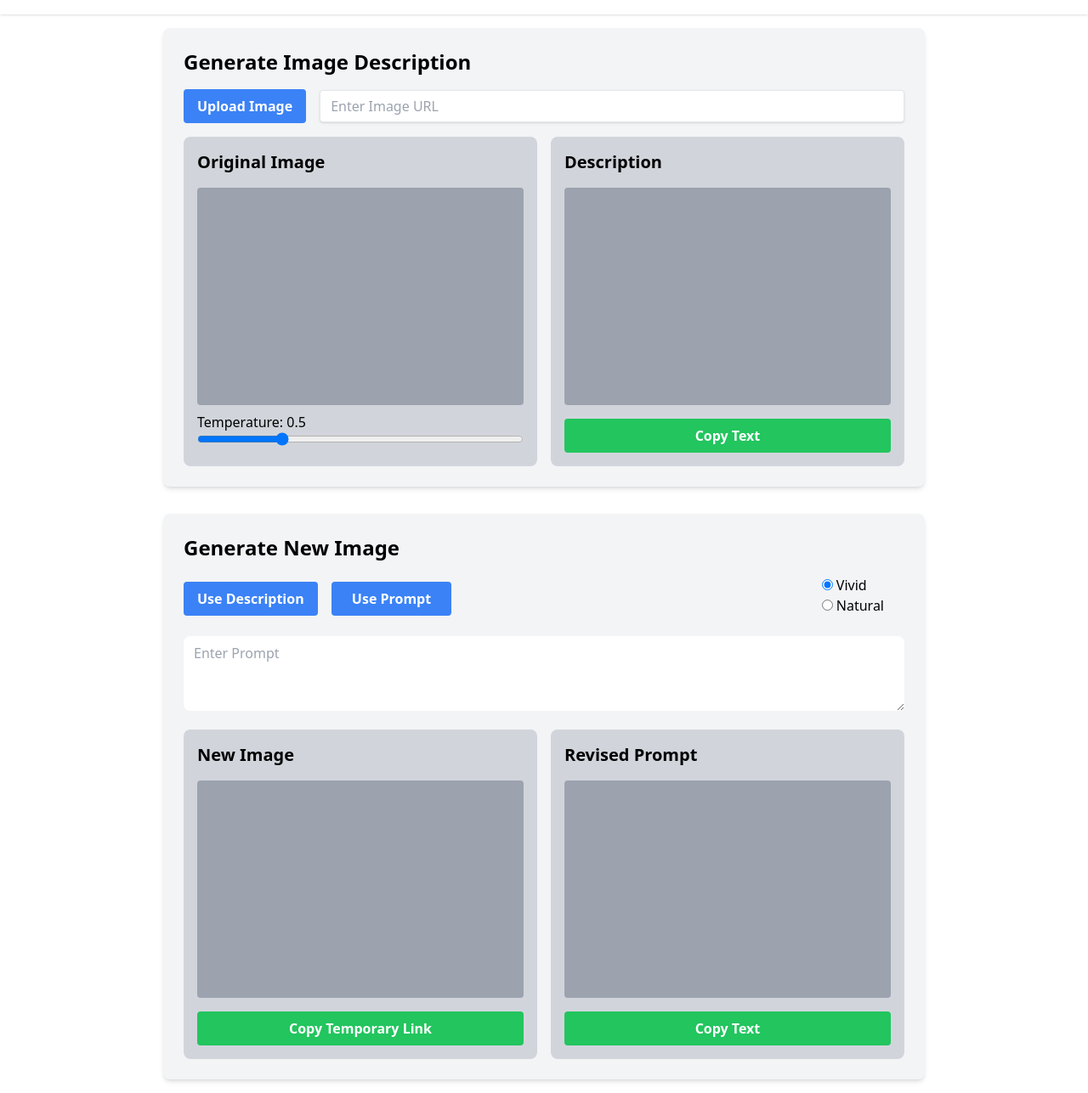
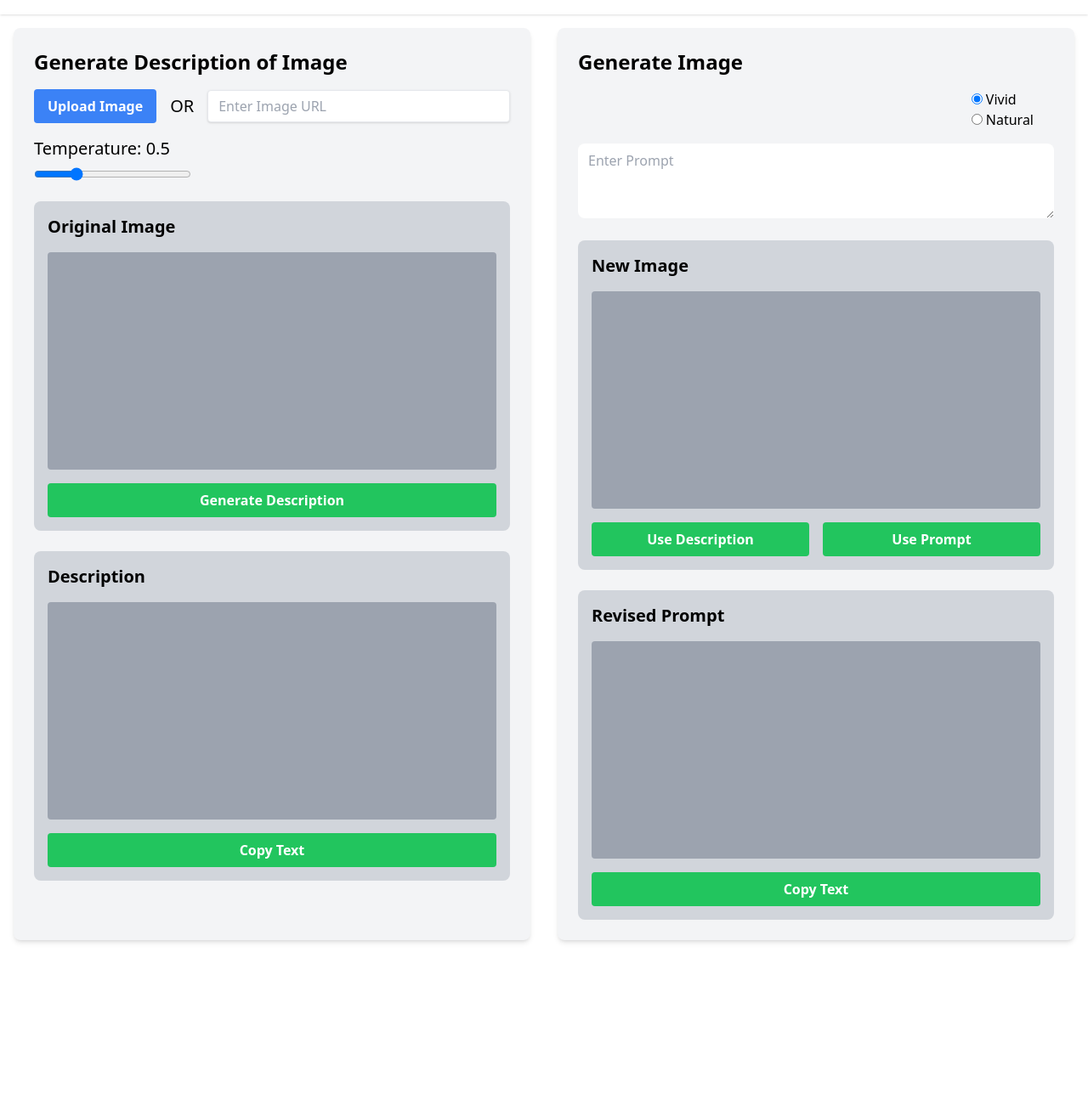
Before and after one commit to James9446/image_replicator, a website: page public/index.html in a window 1280 px wide. Shown: the part 85-1372 px from the top of the page at 85% size. After the commit the page ends 1208 px from the top, so only its background shows below. Drawn offline with nearby package versions, Linux system fonts and the light colour scheme.

Commit message:
layout adjustments

```diff
--- a/public/index.html
+++ b/public/index.html
@@ -90,67 +90,75 @@
 </header>
 <body class="bg-white text-black">
 
-<div class="flex flex-col items-center justify-center p-4">
-  <div class="w-full max-w-4xl bg-gray-100 p-6 rounded-lg shadow-md">
-    <h3 class="text-2xl font-bold mb-4">Generate Image Description</h3>
+<div class="flex flex-col md:flex-row justify-center p-4">
+  <!-- grey column 1 -->
+  <div class="w-full mr-4 max-w-2xl bg-gray-100 p-6 rounded-lg shadow-md">
+    <h3 class="text-2xl font-bold mb-4">Generate Description of Image</h3>
 
-    <div class="flex flex-col md:flex-row justify-between items-start md:items-center mb-4">
+    <div class="flex flex-col mb-4 md:flex-row justify-between items-start md:items-center">
       <!-- <div class="flex justify-between"> -->
-      <label for="image-upload" class="bg-blue-500 hover:bg-blue-700 text-white font-bold py-2 px-4 rounded focus:outline-none focus:shadow-outline">
+      <label for="image-upload" class="bg-blue-500 py-2 px-4 hover:bg-blue-700 text-white font-bold rounded focus:outline-none focus:shadow-outline">
         Upload Image
         <input id="image-upload" onchange="loadImageFromFile(this)" type="file" class="hidden" accept="image/*" />
       </label>
+       <span class="text-xl px-4">OR</span>
 
-
-        <div  class="flex-1 md:ml-4 mt-4 md:mt-0">
+        <div  class="flex-1 md:mt-0">
           <input id="image-url" onchange="loadImageFromUrl(this.value)" type="text" placeholder="Enter Image URL" class="shadow appearance-none border rounded w-full py-2 px-3 text-gray-700 leading-tight focus:outline-none focus:shadow-outline" >
         </div>
-
 
       <!-- </div> -->
 
     </div>
 
-    <div class="flex flex-col md:flex-row">
-      <div class="w-full md:w-1/2 p-4 bg-gray-300 rounded-lg mb-4 md:mb-0 md:mr-4">
+    <div class="flex flex-col">
+      <p class="text-xl">Temperature: <span id="temp-value"></span></p>
+      <input class="py-2 max-w-[33%]" id="temp-slider" type="range" min="0" max="200" value="50">
+    </div>
+
+    <!-- <div class="py-4">
+      <textarea id="prompt-input" name="image-prompt" cols="40" rows="3" placeholder="Enter Prompt" class="rounded-lg py-2 px-3 w-full" ></textarea>
+    </div> -->
+
+    <div class="flex flex-col mt-4">
+      <!-- Grey box 1 -->
+      <div class="w-full mb-6 p-4 bg-gray-300 rounded-lg">
         <h4 class="text-xl font-bold mb-4">Original Image</h4>
         <div class="h-64 bg-gray-400 rounded flex items-center justify-center text-white">
           <!-- Original Image will be displayed here -->
             <img id="original-image" src="" alt="Uploaded Image" class="max-w-full max-h-full" style="display: none;" />
         </div>
-        <div class="flex flex-col py-2">
-          <p>Temperature: <span id="temp-value">  </span></p>
-          <input id="temp-slider" type="range" min="0" max="200" value="50">
-        </div>
+        <!-- Temperature was here -->
+        <button onclick="generateDescription('original-image')" class="bg-green-500 w-full mt-4 py-2 px-4 hover:bg-green-700 text-white font-bold rounded focus:outline-none focus:shadow-outline" type="button">
+          Generate Description
+        </button>
       </div>
-      <div class="w-full md:w-1/2 p-4 bg-gray-300 rounded-lg">
+      <!-- Grey box 2 -->
+      <div class="w-full p-4 bg-gray-300 rounded-lg">
         <h4 class="text-xl font-bold mb-4">Description</h4>
         <div class="h-64 bg-gray-400 rounded flex items-center justify-center text-white">
           <!-- Description will be displayed here -->
           <span id="image-description"></span>
         </div>
-        <button onclick="copyToClipboard('image-description')" class="bg-green-500 hover:bg-green-700 text-white font-bold py-2 px-4 rounded focus:outline-none focus:shadow-outline w-full mt-4" type="button">
+        <button onclick="copyToClipboard('image-description')" class="bg-green-500 w-full mt-4 py-2 px-4 hover:bg-green-700 text-white font-bold rounded focus:outline-none focus:shadow-outline" type="button">
           Copy Text
         </button>
 
       </div>
     </div>
   </div>
-</div>
+<!-- </div> -->
 
 
-<div class="flex flex-col items-center justify-center p-4">
-  <div class="w-full max-w-4xl bg-gray-100 p-6 rounded-lg shadow-md">
-    <h3 class="text-2xl font-bold mb-4">Generate New Image</h3>
+<!-- <div class="flex flex-col md:flex-row items-center justify-center p-4"> -->
+  <!-- grey column 2 -->
+  <div class="w-full ml-4 max-w-2xl p-6 bg-gray-100 rounded-lg shadow-md">
+    <h3 class="text-2xl font-bold mb-4">Generate Image</h3>
 
     <div class="flex justify-between">
+      <!-- Old location for Use Description and Use Prompt buttons -->
       <div>
-        <button id="use-description-btn" onclick="getImage(this.id, document.getElementById('vivid-radio').checked)" class="bg-blue-500 hover:bg-blue-700 text-white font-bold py-2 px-4 my-2 rounded focus:outline-none focus:shadow-outline">
-          Use Description
-        </button>
-        <button id="use-prompt-btn" onclick="getImage(this.id, document.getElementById('vivid-radio').checked)" class="bg-blue-500 hover:bg-blue-700 text-white font-bold py-2 px-6 ml-3 my-2 rounded focus:outline-none focus:shadow-outline">
-          Use Prompt
-        </button>
+
       </div>
       <div class="flex flex-col px-6">
         <label for="vivid-radio" class="radio-wrapper">
@@ -168,8 +176,9 @@
     <div class="py-4">
       <textarea id="prompt-input" name="image-prompt" cols="40" rows="3" placeholder="Enter Prompt" class="rounded-lg py-2 px-3 w-full" ></textarea>
     </div>
-    <div class="flex flex-col md:flex-row">
-      <div class="w-full md:w-1/2 p-4 bg-gray-300 rounded-lg mb-4 md:mb-0 md:mr-4">
+    <div class="flex flex-col">
+      <!-- Grey box 3 -->
+      <div class="w-full mb-6 mt-1 p-4 bg-gray-300 rounded-lg">
         <h4 class="text-xl font-bold mb-4">New Image</h4>
         <div class="h-64 bg-gray-400 rounded flex items-center justify-center text-white">
           <span id="image-placeholder-message"></span>
@@ -179,21 +188,29 @@
           </a>
           </div>
         <div class="flex justify-between">
+          <button id="use-description-btn" onclick="getImage(this.id, document.getElementById('vivid-radio').checked)" class="bg-green-500 w-full mt-4 py-2 px-4 mr-2 hover:bg-green-700 text-white font-bold rounded focus:outline-none focus:shadow-outline">
+            Use Description
+          </button>
+          <button id="use-prompt-btn" onclick="getImage(this.id, document.getElementById('vivid-radio').checked)" class="bg-green-500 w-full mt-4 py-2 px-4 ml-2 hover:bg-green-700 text-white font-bold rounded focus:outline-none focus:shadow-outline">
+            Use Prompt
+          </button>
+
           <!-- <button onclick="downloadImage('generated-image')" id="download" class="bg-green-500 hover:bg-green-700 text-white font-bold py-2 px-4 mr-2 rounded focus:outline-none focus:shadow-outline w-full mt-4" type="button">
             Download
           </button> -->
-          <button onclick="copyImageURL('generated-image')" class="bg-green-500 hover:bg-green-700 text-white font-bold py-2 px-4 rounded focus:outline-none focus:shadow-outline w-full mt-4" type="button">
+          <!-- <button onclick="copyImageURL('generated-image')" class="bg-green-500 w-full mt-4 py-2 px-4 hover:bg-green-700 text-white font-bold rounded focus:outline-none focus:shadow-outline" type="button">
             Copy Temporary Link
-          </button>
+          </button> -->
         </div>
       </div>
-      <div class="w-full md:w-1/2 p-4 bg-gray-300 rounded-lg">
+      <!-- Grey box 4 -->
+      <div class="w-full p-4 bg-gray-300 rounded-lg">
         <h4 class="text-xl font-bold mb-4">Revised Prompt</h4>
         <div class="h-64 bg-gray-400 rounded flex items-center justify-center text-white">
           <!-- Description will be displayed here -->
           <span id="revised-prompt"></span>
         </div>
-        <button onclick="copyToClipboard('revised-prompt')" class="bg-green-500 hover:bg-green-700 text-white font-bold py-2 px-4 rounded focus:outline-none focus:shadow-outline w-full mt-4" type="button">
+        <button onclick="copyToClipboard('revised-prompt')" class="bg-green-500 w-full mt-4 py-2 px-4 hover:bg-green-700 text-white font-bold rounded focus:outline-none focus:shadow-outline" type="button">
           Copy Text
         </button>
       </div>
--- a/server/app.js
+++ b/server/app.js
@@ -110,5 +110,7 @@ app.post('/dall-e', async (req, res) => {
 });
 
 app.listen(port, () => {
+  const start = Date(Date.now());
+  console.log(`Server start time: ${start}`)
   console.log(`Server is running at PORT:${port}`);
 });
```
